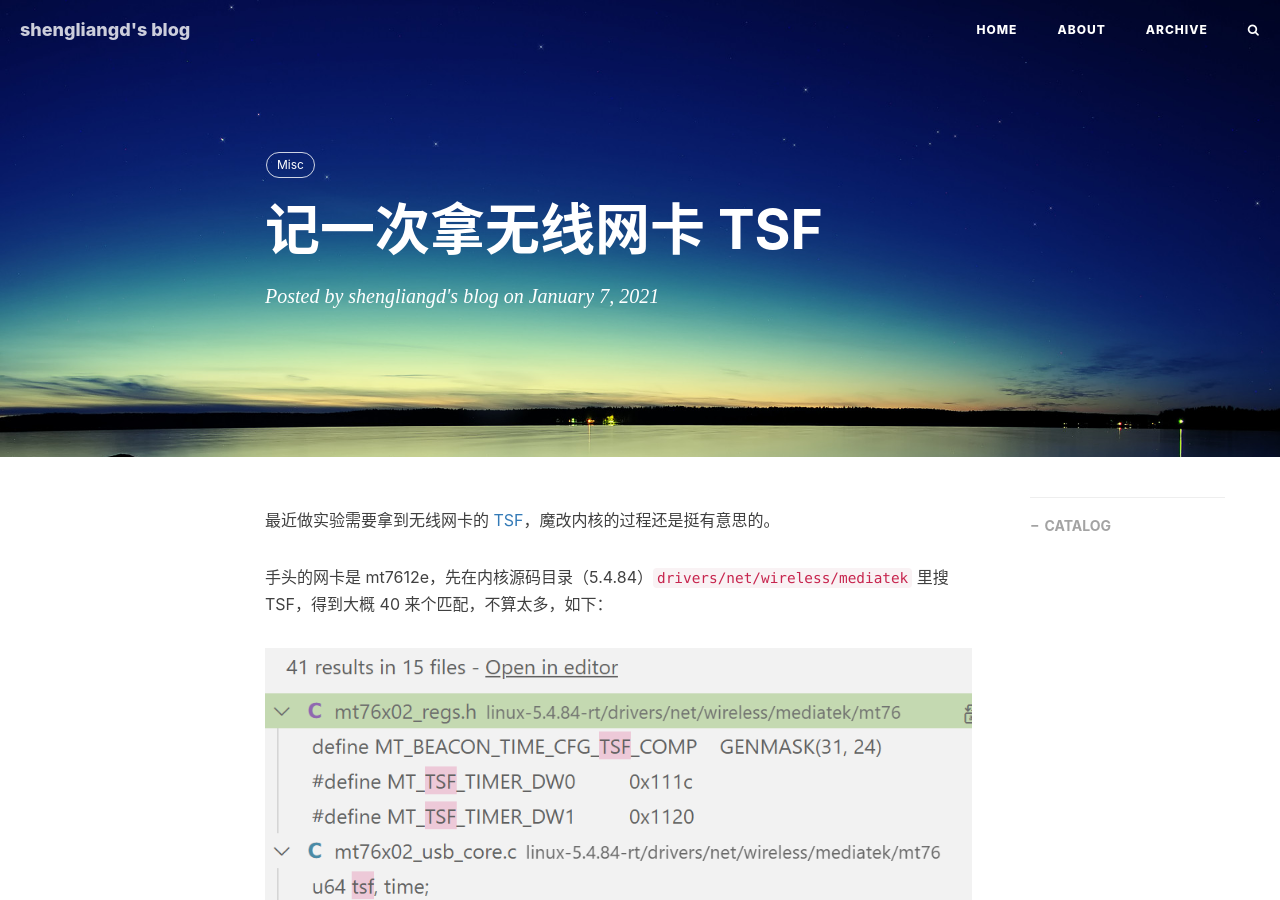
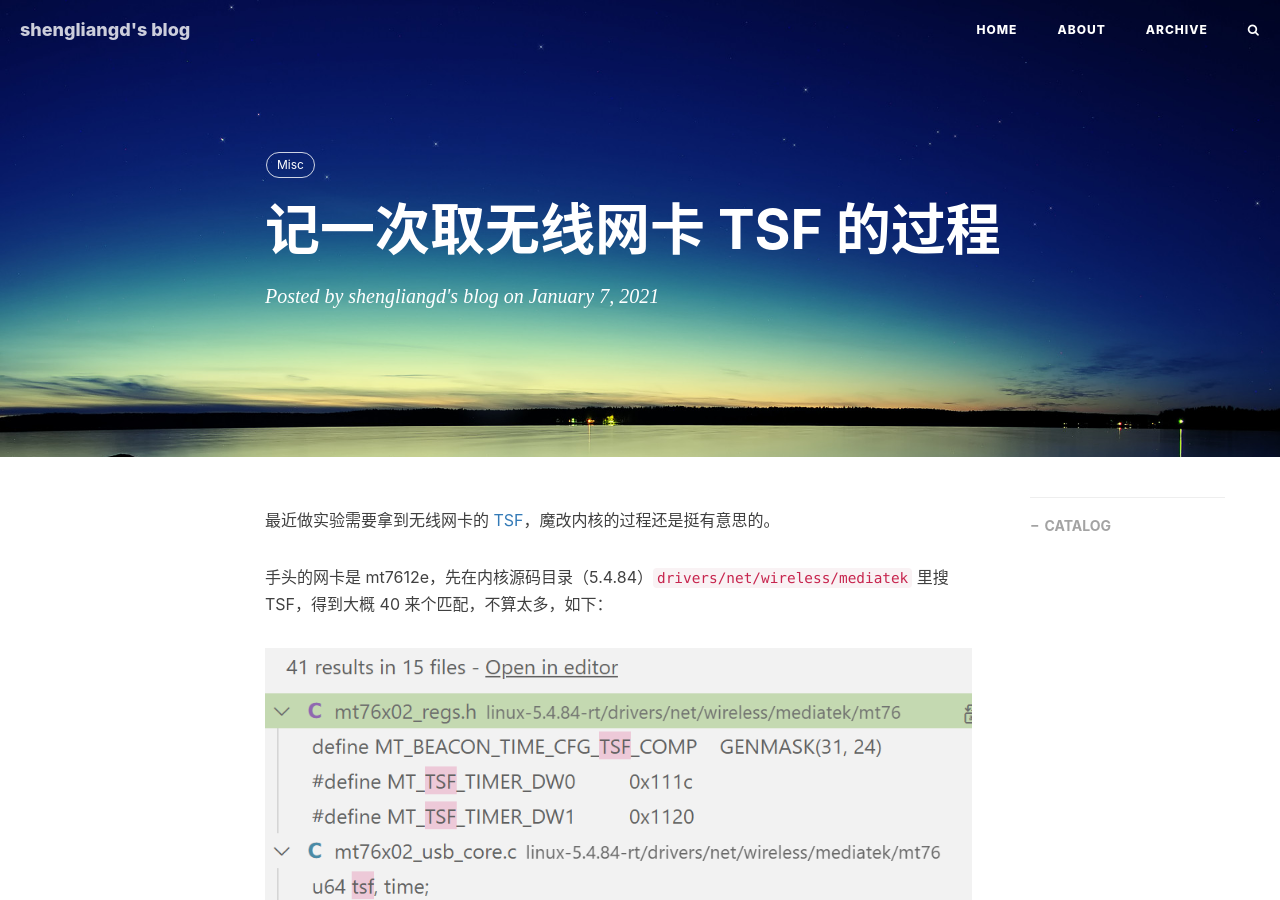
Before and after one commit to shengliangd/shengliangd.github.io, a Jekyll site: the page built from _posts/2021-01-07-linux-tsf.md, in a window 1280 px wide and 900 px high. Built offline with Jekyll 4.4.1, drawn with Linux system fonts in a browser that asks for light colours; nearby versions of some CDN libraries; comment, search, counter and statistics services are not loaded.

Commit message:
modify title

```diff
--- a/_posts/2021-01-07-linux-tsf.md
+++ b/_posts/2021-01-07-linux-tsf.md
@@ -1,6 +1,6 @@
 ---
 layout:     post
-title:      "记一次拿无线网卡 TSF"
+title:      "记一次取无线网卡 TSF 的过程"
 subtitle:   ""
 date:       2021-01-07 11:00:00
 tags:
```
